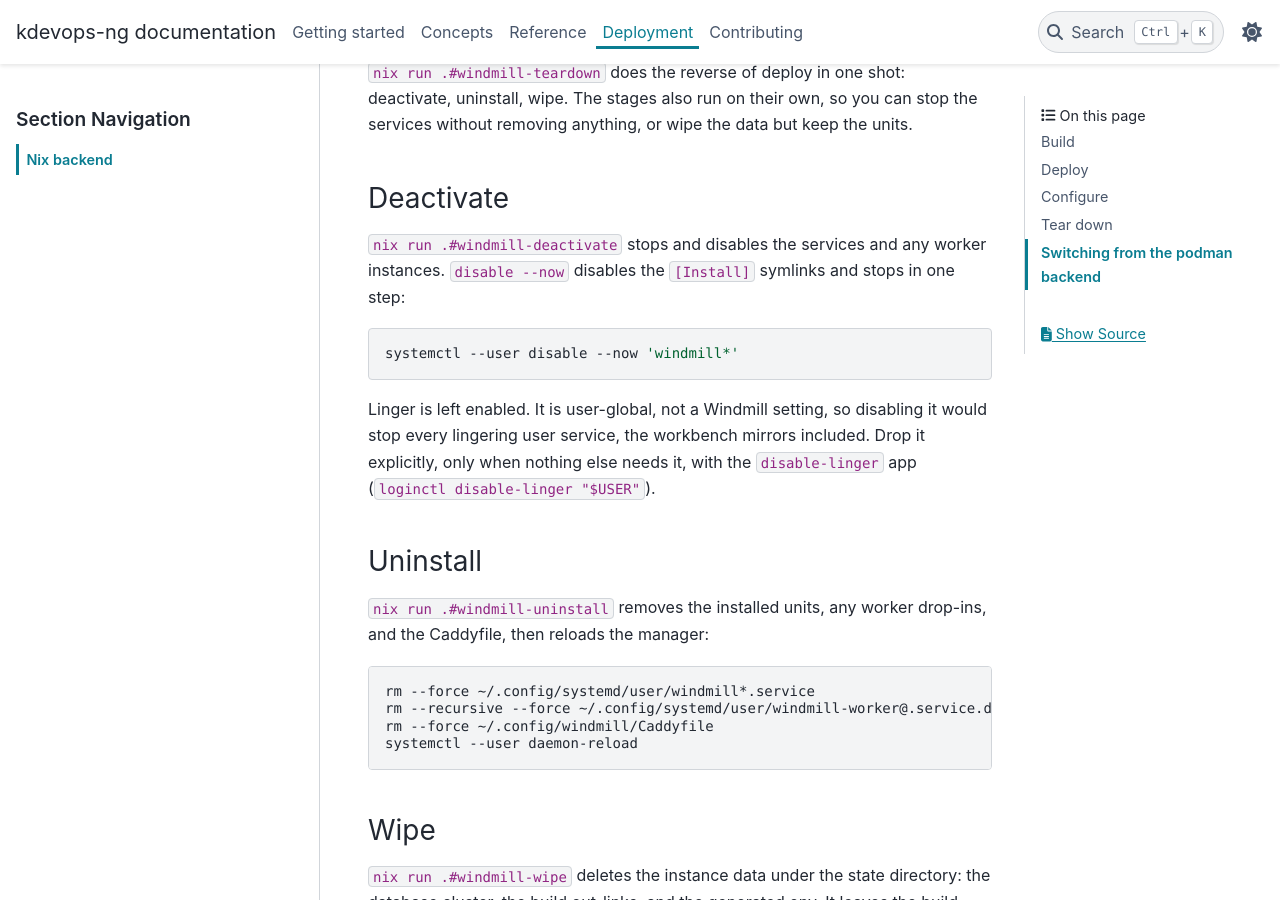
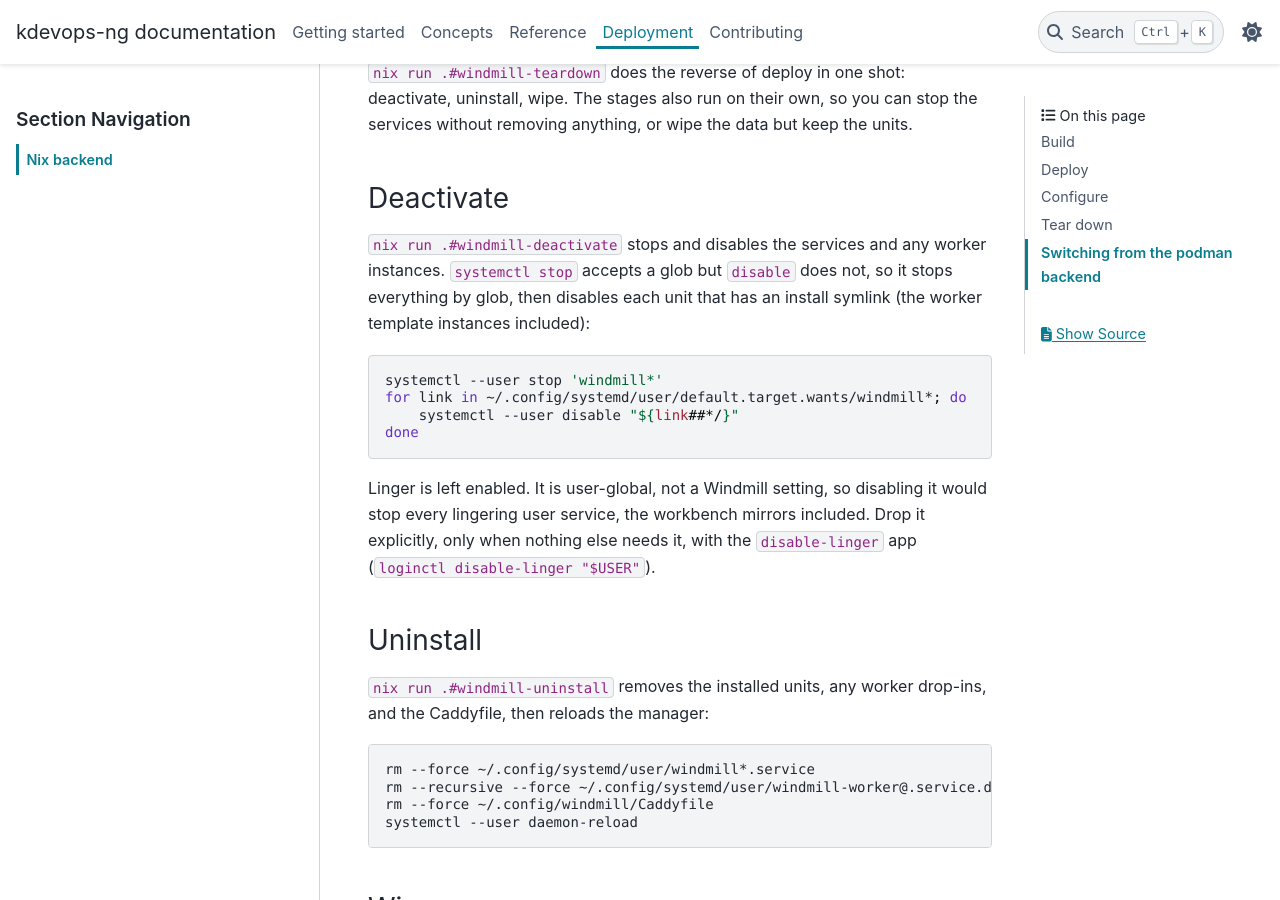
Before and after one commit to dagomez137/kdevops-ng, a Sphinx documentation site: the page built from docs/deployment/nix-backend.rst, in a window 1280 px wide and 900 px high, scrolled down 5704 px. Built offline with Sphinx 7.4.7 and the PyData theme 0.15.4, drawn with Linux system fonts in a browser that asks for light colours.

Commit message:
deploy: fix windmill-deactivate, which globbed disable
The deactivate app ran systemctl --user disable --now 'windmill*', but
disable does not accept globs: it failed with "globs are not supported"
and stopped nothing. Only stop takes a glob. Stop everything by glob,
then disable each unit that has an install symlink under
default.target.wants, which covers the worker template instances by
their real names. Update the deploy guide to match.

Generated-by: Claude AI
Signed-off-by: Daniel Gomez <da.gomez@kernel.org>

```diff
--- a/docs/deployment/nix-backend.rst
+++ b/docs/deployment/nix-backend.rst
@@ -256,12 +256,16 @@ Deactivate
 ----------
 
 ``nix run .#windmill-deactivate`` stops and disables the services and any worker
-instances. ``disable --now`` disables the ``[Install]`` symlinks and stops in
-one step:
+instances. ``systemctl stop`` accepts a glob but ``disable`` does not, so it
+stops everything by glob, then disables each unit that has an install symlink
+(the worker template instances included):
 
 .. code-block:: shell
 
-   systemctl --user disable --now 'windmill*'
+   systemctl --user stop 'windmill*'
+   for link in ~/.config/systemd/user/default.target.wants/windmill*; do
+       systemctl --user disable "${link##*/}"
+   done
 
 Linger is left enabled. It is user-global, not a Windmill setting, so disabling
 it would stop every lingering user service, the workbench mirrors included. Drop
```
Also changed, not shown: 1 other file.
